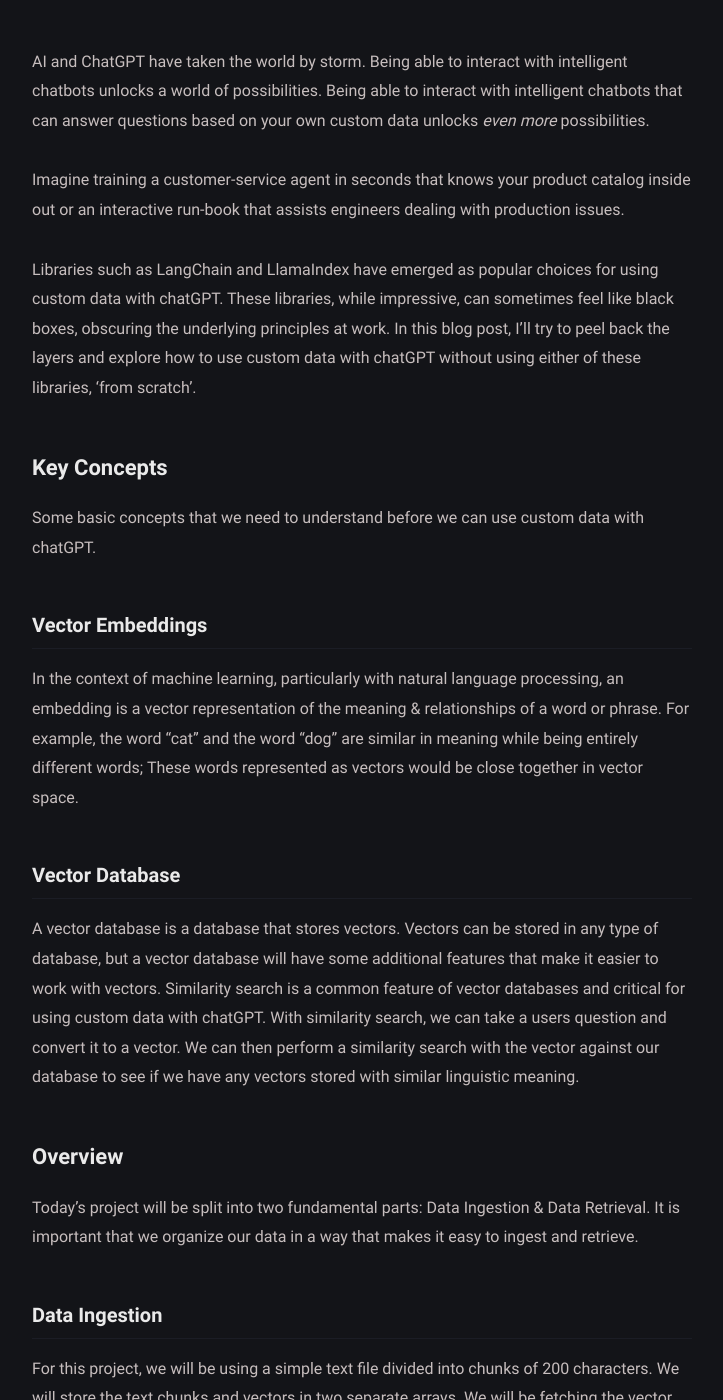
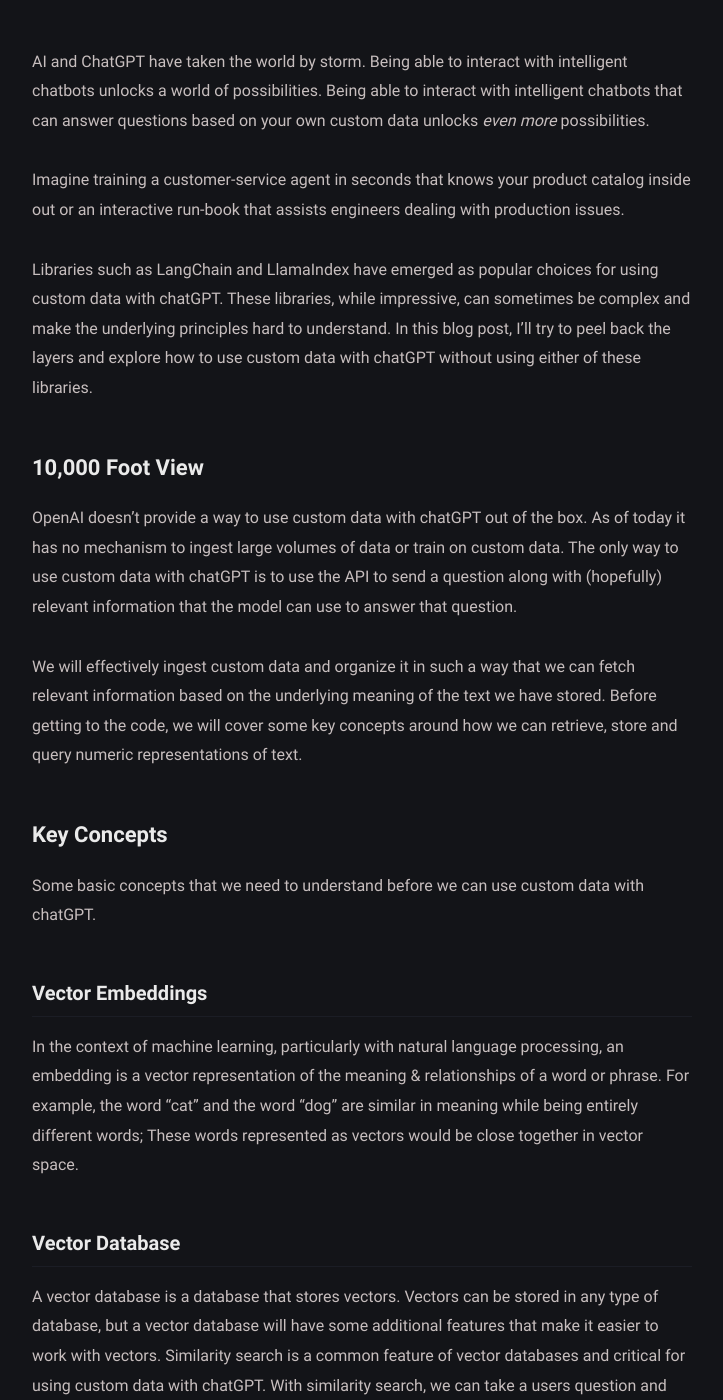
Before and after one commit to johnsosoka/site-johnsosoka-com, a Jekyll site: the page built from website/blog/_posts/2023-07-12-custom-gpt-data.md, in a window 1280 px wide and 1400 px high, scrolled down 447 px. Shown: the whole window, without its empty margins (278-1001 px from the left). Built offline with Jekyll 4.4.1, drawn with Linux system fonts in a browser that asks for light colours; some of the changed text lies outside the part shown.

Commit message:
blog post edit, title change

````diff
--- a/website/blog/_posts/2023-07-12-custom-gpt-data.md
+++ b/website/blog/_posts/2023-07-12-custom-gpt-data.md
@@ -13,8 +13,18 @@
 that assists engineers dealing with production issues.
 
 Libraries such as LangChain and LlamaIndex have emerged as popular choices for using custom data with chatGPT. These libraries,
-while impressive, can sometimes feel like black boxes, obscuring the underlying principles at work. In this blog post, I'll
-try to peel back the layers and explore how to use custom data with chatGPT without using either of these libraries, 'from scratch'.
+while impressive, can sometimes be complex and make the underlying principles hard to understand. In this blog post, I'll
+try to peel back the layers and explore how to use custom data with chatGPT without using either of these libraries.
+
+## 10,000 Foot View
+
+OpenAI doesn't provide a way to use custom data with chatGPT out of the box. As of today it has no mechanism to ingest
+large volumes of data or train on custom data. The only way to use custom data with chatGPT is to use the API to send
+a question along with (hopefully) relevant information that the model can use to answer that question.
+
+We will effectively ingest custom data and organize it in such a way that we can fetch relevant information based on the
+underlying meaning of the text we have stored.  Before getting to the code, we will cover some key concepts around how
+we can retrieve, store and query numeric representations of text.
 
 ## Key Concepts
 
@@ -36,13 +46,15 @@
 
 ## Overview
 
-Today's project will be split into two fundamental parts: Data Ingestion & Data Retrieval. It is important that we
-organize our data in a way that makes it easy to ingest and retrieve.
+Today's project will be split into two fundamental parts: Today's project will be split into two fundamental parts: Data
+Ingestion, where we introduce our data into the system, and Data Retrieval, where we extract this data to use as needed."
+It is important that we organize our data in a way that makes it easy to ingest and retrieve.
 
 ### Data Ingestion
 
-For this project, we will be using a simple text file divided into chunks of 200 characters. We will store the text chunks
-and vectors in two separate arrays. We will be fetching the vector representation of each text chunk using the OpenAI API.
+For this project, we will be using a simple text file divided into chunks of 200 characters, or 'text chunks'. We will
+store the text chunks and vectors in two separate arrays. We will be fetching the vector representation of each text
+chunk using the OpenAI API.
 
 ![data-ingest](/assets/img/blog/custom-gpt-data/ingest.png)
 
@@ -52,9 +64,8 @@
 ### Data Retrieval
 
 When a user asks a question, we will convert the question to a vector and perform a similarity search against our vector database.
-We will then use the index of the nearest neighbor vector that was returned to fetch its corresponding text chunk; The text chunk
-will be provided alongside the user's question to chatGPT so that it can hopefully answer the question based on
-custom data.
+We will then use the index of the nearest neighbor vector that was returned to fetch its corresponding text chunk; The text
+chunk that we extract will be provided alongside the user's question to ChatGPT, enabling it to answer based on the custom data.
 
 
 ## The Code
@@ -182,7 +193,7 @@
 ```
 
 In the above snippet, I'm iterating through a list of the nearest neighbors returned from the similarity search. I've
-left commented code to illustrate some of the information we have access to during the for loop.
+left commented code to illustrate some of the information we have access to during the loop.
 
 Now that we hopefully have all information we need to answer the users question, we can pass it to chatGPT and see if it can
 use our custom data to answer a question.
@@ -275,10 +286,14 @@
 
 ## Conclusion
 
-In this blog post, we've uncovered what embeddings and vectors are and explored how to use them to integrate custom data with chatGPT.
-We've seen how we can build an in-memory vector database with FAISS, perform similarity searches, and fetch relevant chunks of text from our
-custom data. While libraries like LangChain and LlamaIndex are undoubtedly powerful tools, understanding the underlying principles
-can help us make better use of them and even customize them to our specific needs.
+I kept the above example very simple. Our custom data was a very short essay, and we only performed a similarity search to retrieve
+the nearest 2 neighbors (of which we only used one). In a real world scenario, we would likely have a much larger dataset and could
+retrieve more than a handful of the nearest neighbors, or perform similarity searches against _multiple_ datasets.
 
+Interestingly enough, chatGPT is great at returning answers that conform to a json schema if you ask nicely. This means that
+we could easily configure agents that prompt chatGPT and give it information about data sources that we could potentially use
+and have chatGPT determine which sources of data it should use to answer the users given question.
+
+It is really fun to imagine the possibilities of what we could do with this technology.
 
 Full code example can be found [here](https://github.com/johnsosoka/code-examples/blob/main/python/custom-chatGPT-data/main.py).
````
Also changed, not shown: other parts of website/blog/_posts/2023-07-12-custom-gpt-data.md (+2 -2 lines).
